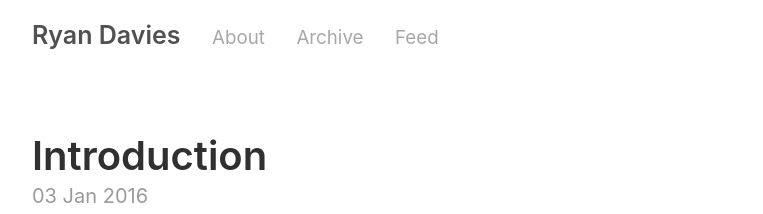
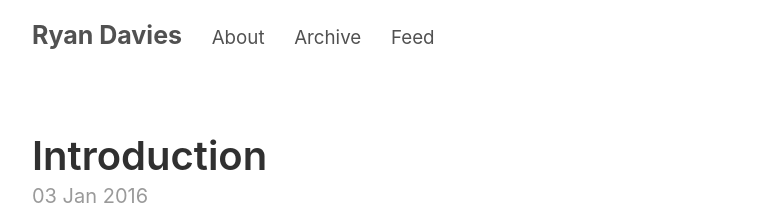
Before and after one commit to iotize/iotize.github.io, a Jekyll site: the page built from index.html, in a window 1280 px wide. Shown: the top 214 px of the page, without its empty margins (258-1021 px from the left). Built offline with Jekyll 4.4.1, drawn with Linux system fonts in a browser that asks for light colours; the list of posts is cut into pages by our own code.

Commit message:
Tweak nav text

```diff
--- a/_sass/_masthead.scss
+++ b/_sass/_masthead.scss
@@ -12,6 +12,7 @@
   margin-top: 0;
   margin-bottom: 0;
   color: $gray-4;
+  font-weight: bold;
 
   a {
     color: inherit;
@@ -20,6 +21,6 @@
   small {
     font-size: 75%;
     font-weight: 400;
-    opacity: .5;
+//    opacity: 1;
   }
 }
```
